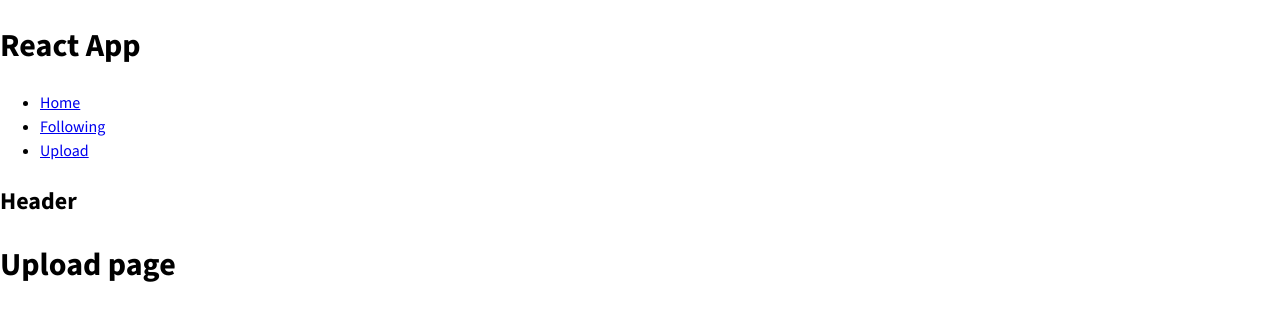
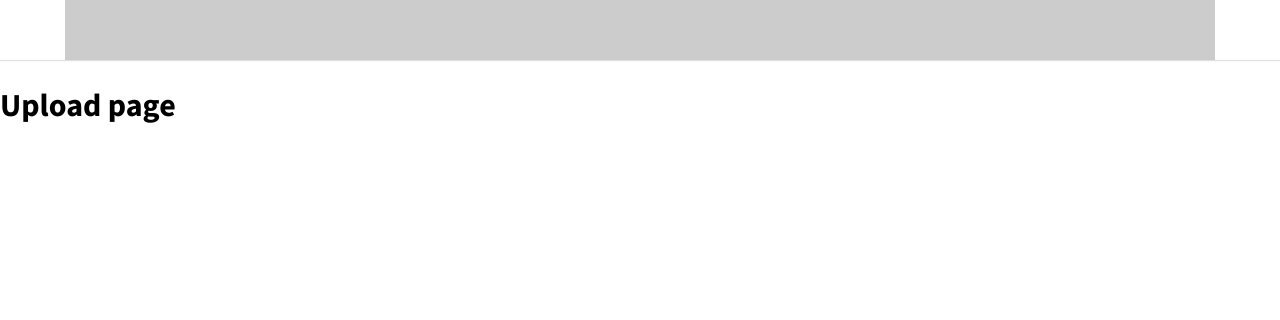
Before and after one commit to BaoVStorm/Tiktok-UI, a React (Create React App) app: page /upload in a window 1280 px wide. Shown: the top 320 px of the page. Built offline with nearby package versions, Linux system fonts and the light colour scheme.

Commit message:
add headerLayout

```diff
--- a/package.json
+++ b/package.json
@@ -7,6 +7,8 @@
     "@testing-library/jest-dom": "^6.6.3",
     "@testing-library/react": "^16.3.0",
     "@testing-library/user-event": "^13.5.0",
+    "classname": "^0.0.0",
+    "classnames": "^2.5.1",
     "normalize.css": "^8.0.1",
     "react": "^19.1.0",
     "react-dom": "^19.1.0",
--- a/src/App.js
+++ b/src/App.js
@@ -8,21 +8,6 @@ function App() {
     return (
         <Router>
             <div className="App">
-                <h1>React App</h1>
-                <nav>
-                    <ul>
-                        <li>
-                            <Link to="/">Home</Link>
-                        </li>
-                        <li>
-                            <Link to="/following">Following</Link>
-                        </li>
-                        <li>
-                            <Link to="/upload">Upload</Link>
-                        </li>
-                    </ul>
-                </nav>
-
                 <Routes>
                     {publicRoutes.map((route, index) => {
                         // const Layout = route.layout === null ? Fragment : DefaultLayout;
--- a/src/components/GlobalStyle/GlobalStyles.scss
+++ b/src/components/GlobalStyle/GlobalStyles.scss
@@ -6,6 +6,8 @@
 }
 
 * {
+    margin: 0;
+    padding: 0;
     box-sizing: border-box;
 }
 
--- /dev/null
+++ b/src/components/Layouts/components/Header/Header.module.scss
@@ -0,0 +1,12 @@
+.wrapper {
+    height: 60px;
+    box-shadow: 0px 1px 1px rgb(0 0 0 / 12%);
+    display: flex;
+    justify-content: center;
+}
+
+.inner {
+    height: 100%;
+    width: 1150px;
+    background-color: #ccc;
+}
--- a/src/components/Layouts/components/Header/index.js
+++ b/src/components/Layouts/components/Header/index.js
@@ -1,5 +1,14 @@
+import classNames from 'classnames/bind';
+import styles from './Header.module.scss';
+
+const sx = classNames.bind(styles);
+
 function Header() {
-    return <h2>Header</h2>;
+    return (
+        <header className={sx('wrapper')}>
+            <div className={sx('inner')}></div>
+        </header>
+    );
 }
 
 export default Header;
```
Also changed, not shown: 1 other file (tests, documents, lock files or other folders).
